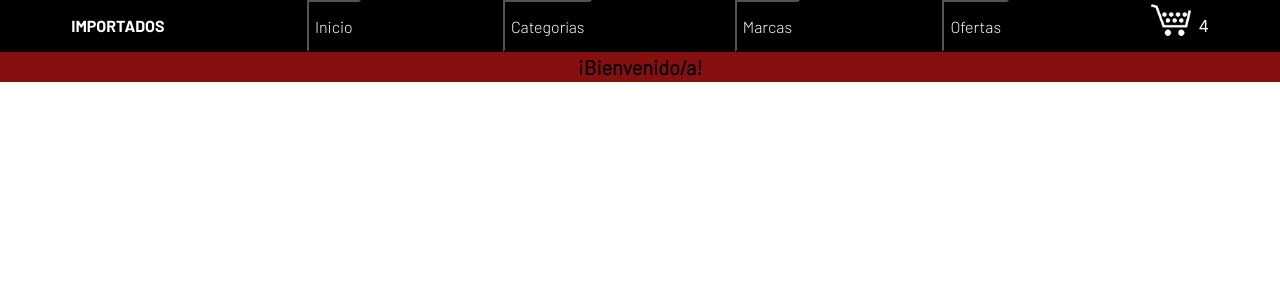
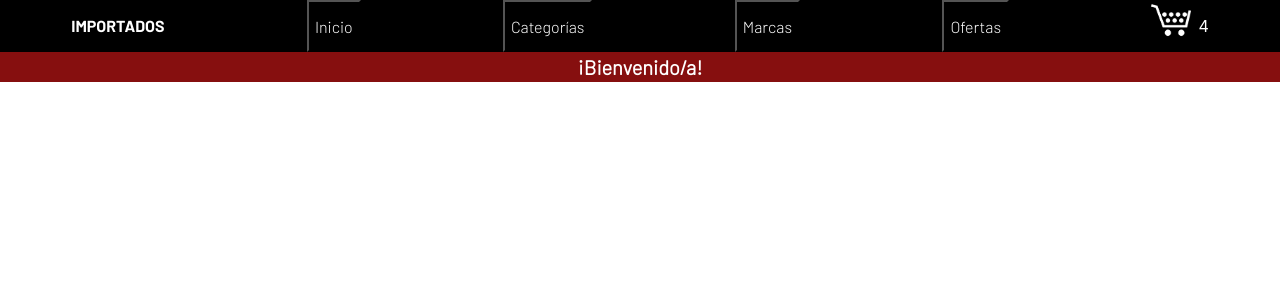
Before and after one commit to mbelenluna/preentregaLuna, a React (Create React App) app: page / in a window 1280 px wide. Shown: the top 300 px of the page. Built offline with nearby package versions, Linux system fonts and the light colour scheme.

Commit message:
Preentrega1+Luna

```diff
--- a/src/components/ItemListContainer.css
+++ b/src/components/ItemListContainer.css
@@ -7,7 +7,7 @@
     text-align: center;
     font-family: button;
     background-color: #860f0f;
-    color: black;
+    color: white;
     font-size: 20px;
     padding: 3px;
 }
```
